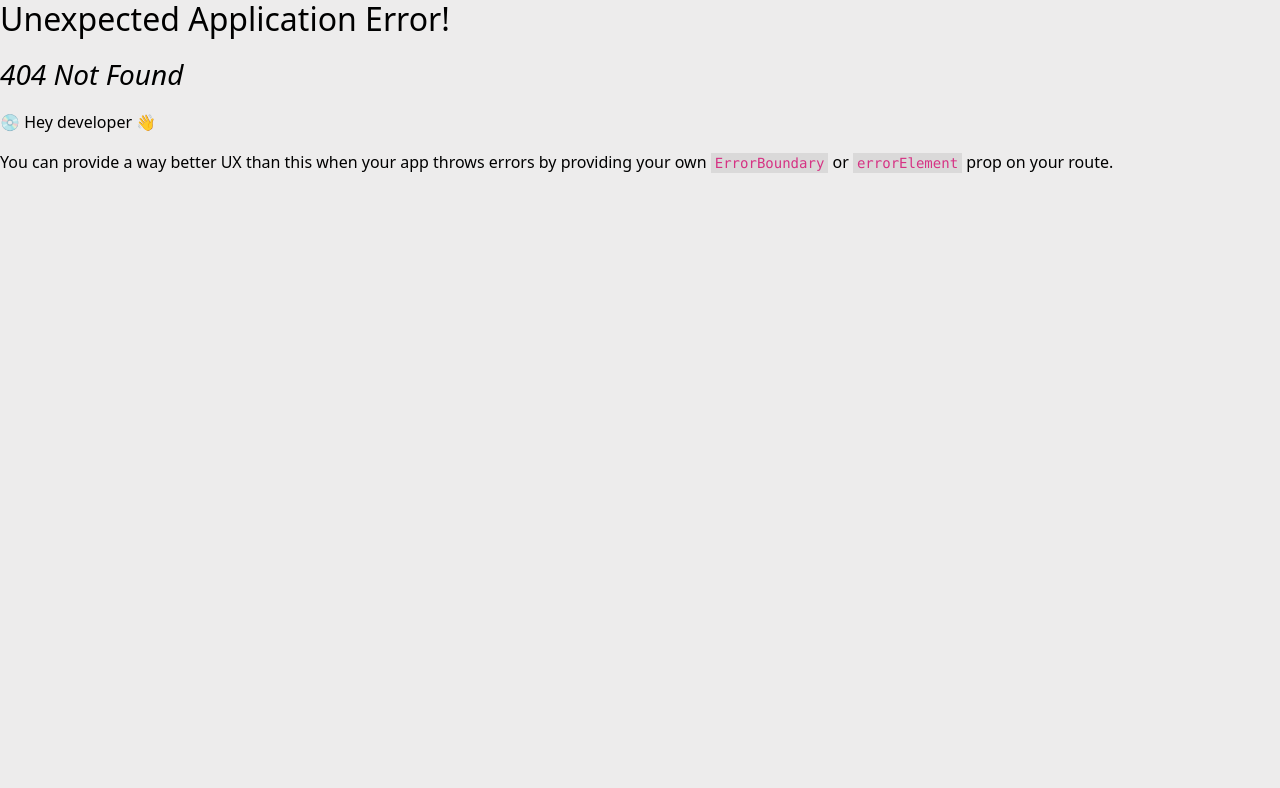
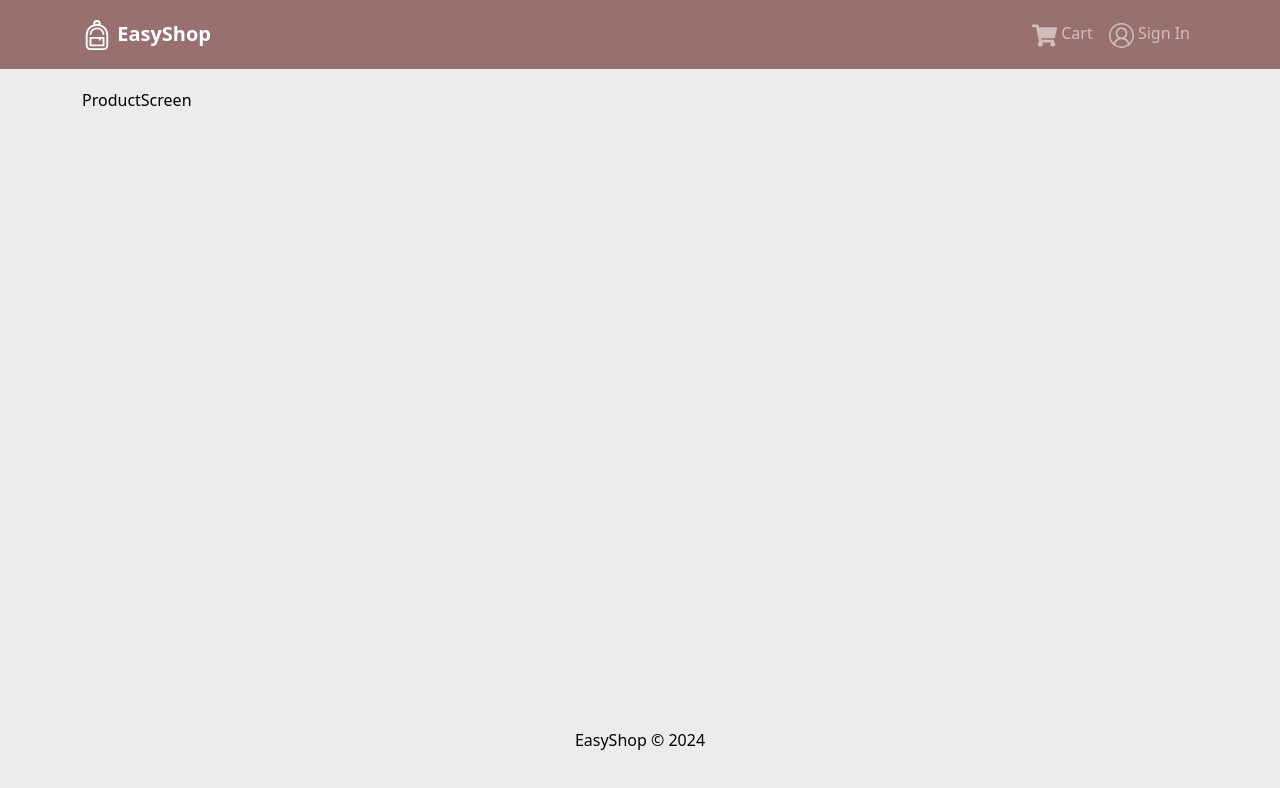
Before and after one commit to adhirajnandy/demo, a React (Create React App) app in the folder frontend/: page /product/1 in a window 1280 px wide. Before the commit this address had no page. Shown: the top 788 px of the page. Built offline with nearby package versions, Linux system fonts and the light colour scheme.

Commit message:
Product Screen Added

```diff
--- a/frontend/src/index.js
+++ b/frontend/src/index.js
@@ -12,11 +12,13 @@ import './assets/styles/index.css';
 import App from './App';
 import reportWebVitals from './reportWebVitals';
 import HomeScreen from './screens/HomeScreen';
+import ProductScreen from './screens/ProductScreen';
 
 const router = createBrowserRouter(
   createRoutesFromElements(
     <Route path='/' element={<App />}>
       <Route index={true} path='/' element={<HomeScreen />}/>
+      <Route  path='/product/:id' element={<ProductScreen />}/>
     </Route>
   )
 )
--- /dev/null
+++ b/frontend/src/screens/ProductScreen.jsx
@@ -0,0 +1,15 @@
+import React from 'react';
+import { useParams } from 'react-router-dom';
+import products from '../products';
+
+const ProductScreen = () => {
+    const{id:productId}= useParams();
+    const product = products.find((p) => p._id === productId);
+    console.log(product);
+
+  return (
+    <div>ProductScreen</div>
+  )
+}
+
+export default ProductScreen
```
